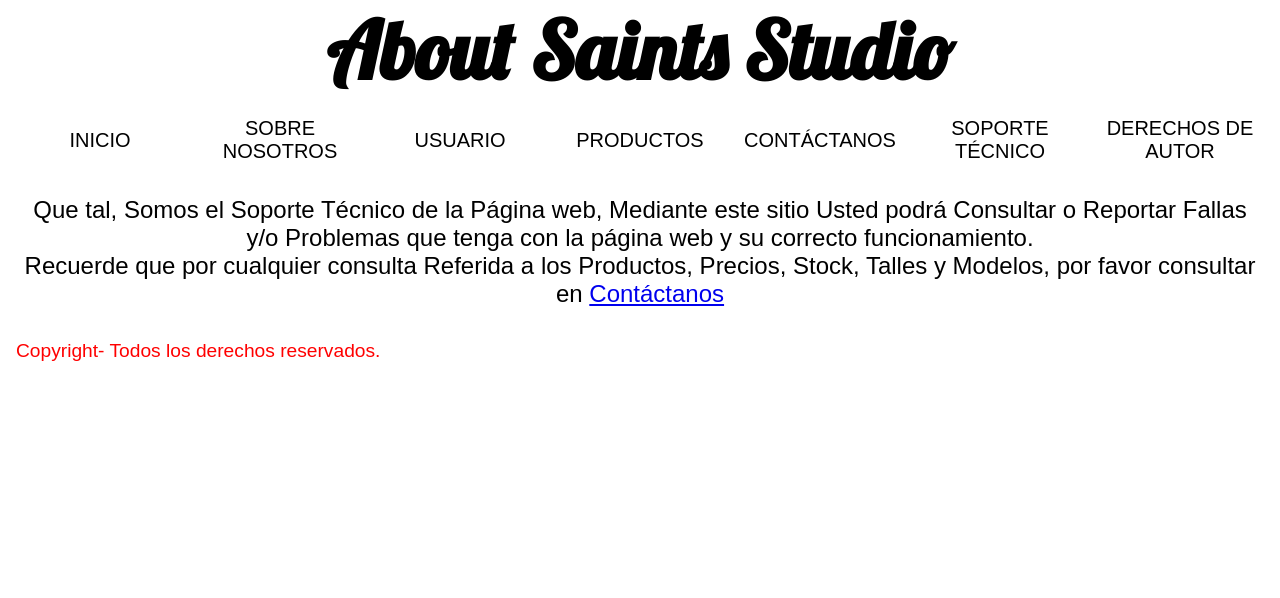
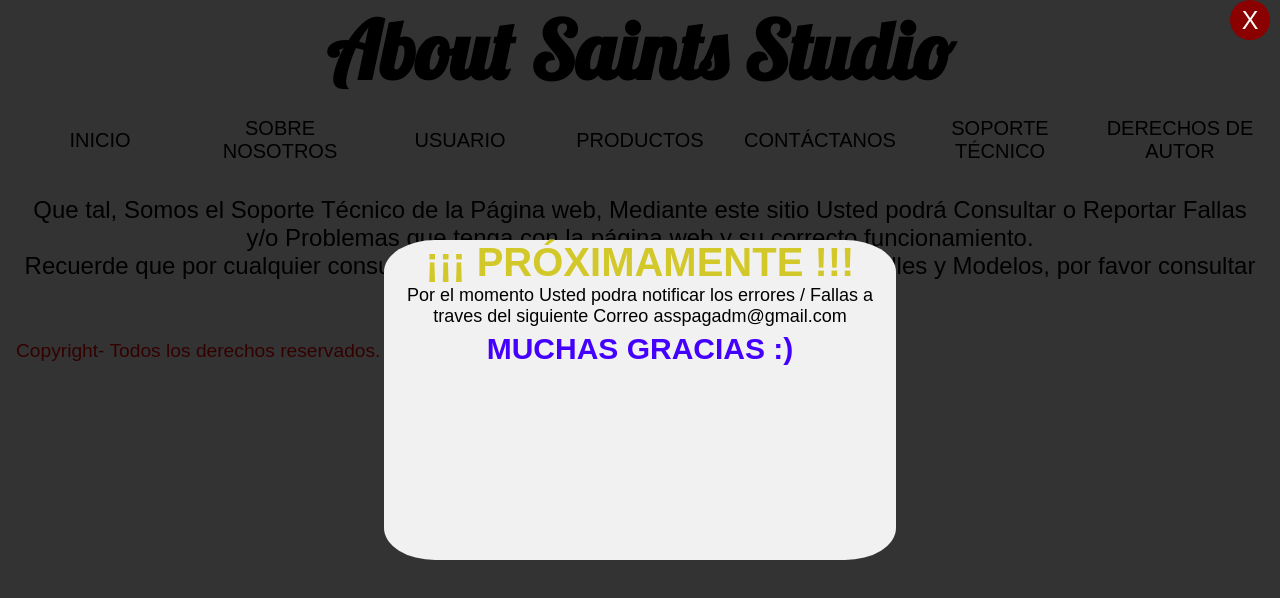
Before and after one commit to ManuelMerinoU/VentaDeRemeras-MMU, a website: page SoporteT.html in a window 1280 px wide. Drawn offline with Linux system fonts and the light colour scheme; a web font is replaced by a local one.

Commit message:
Agregando Vmodal a SoporteT

```diff
--- a/SoporteT.html
+++ b/SoporteT.html
@@ -29,6 +29,16 @@
     </head>
 
     <body>
+
+        <input type="checkbox" id="cerrar">
+        <label for="cerrar" id="btn-cerrar">X</label>
+        <div class="modal">
+            <div class="continfo">
+                <h1> ¡¡¡ PRÓXIMAMENTE !!! </h1>
+                <p>Por el momento Usted podra notificar los errores / Fallas a traves del siguiente Correo asspagadm@gmail.com </p>
+                <h3> MUCHAS GRACIAS :) </h3>
+            </div>
+        </div>
 
         <header>
             <div id="titulo">
```
